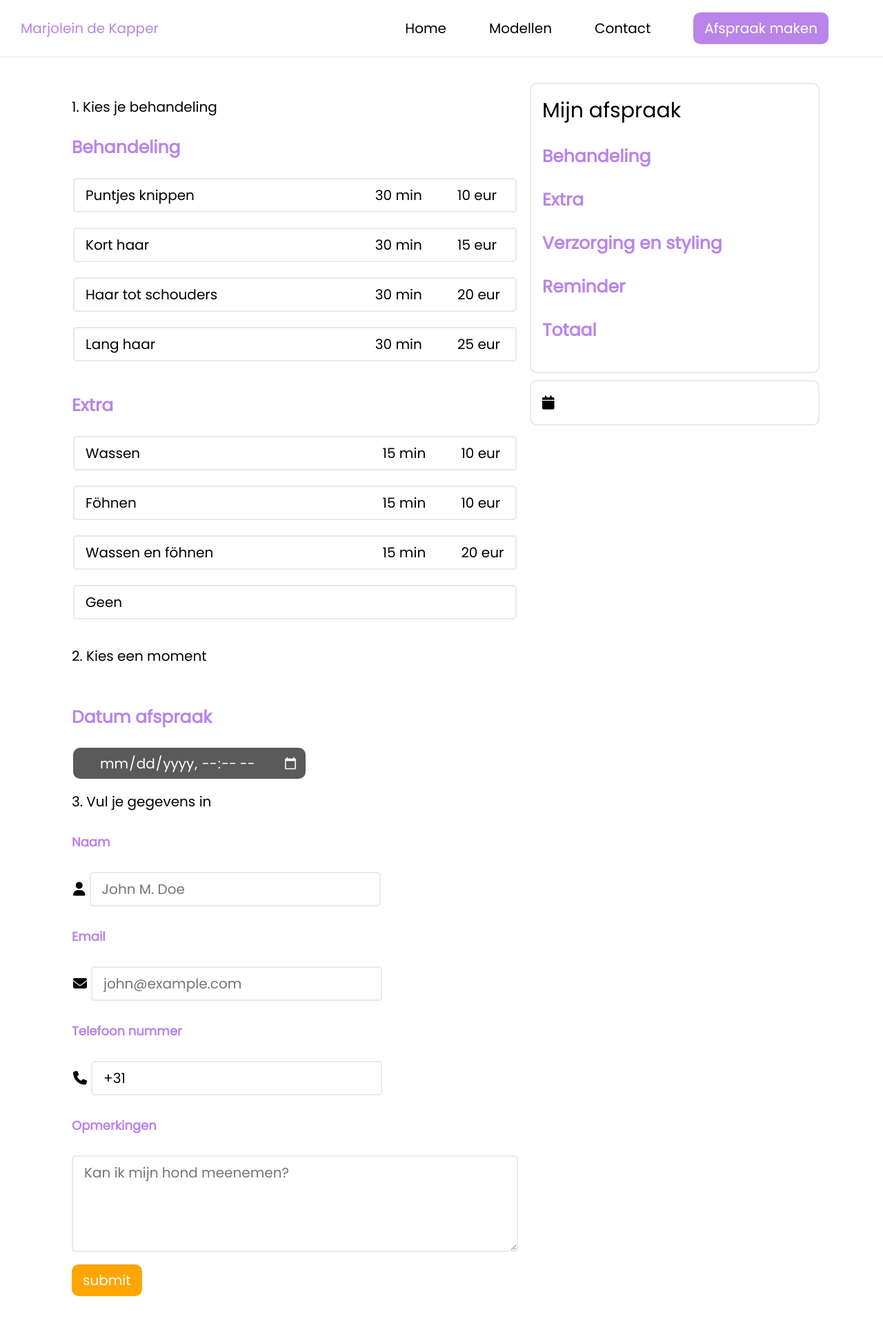
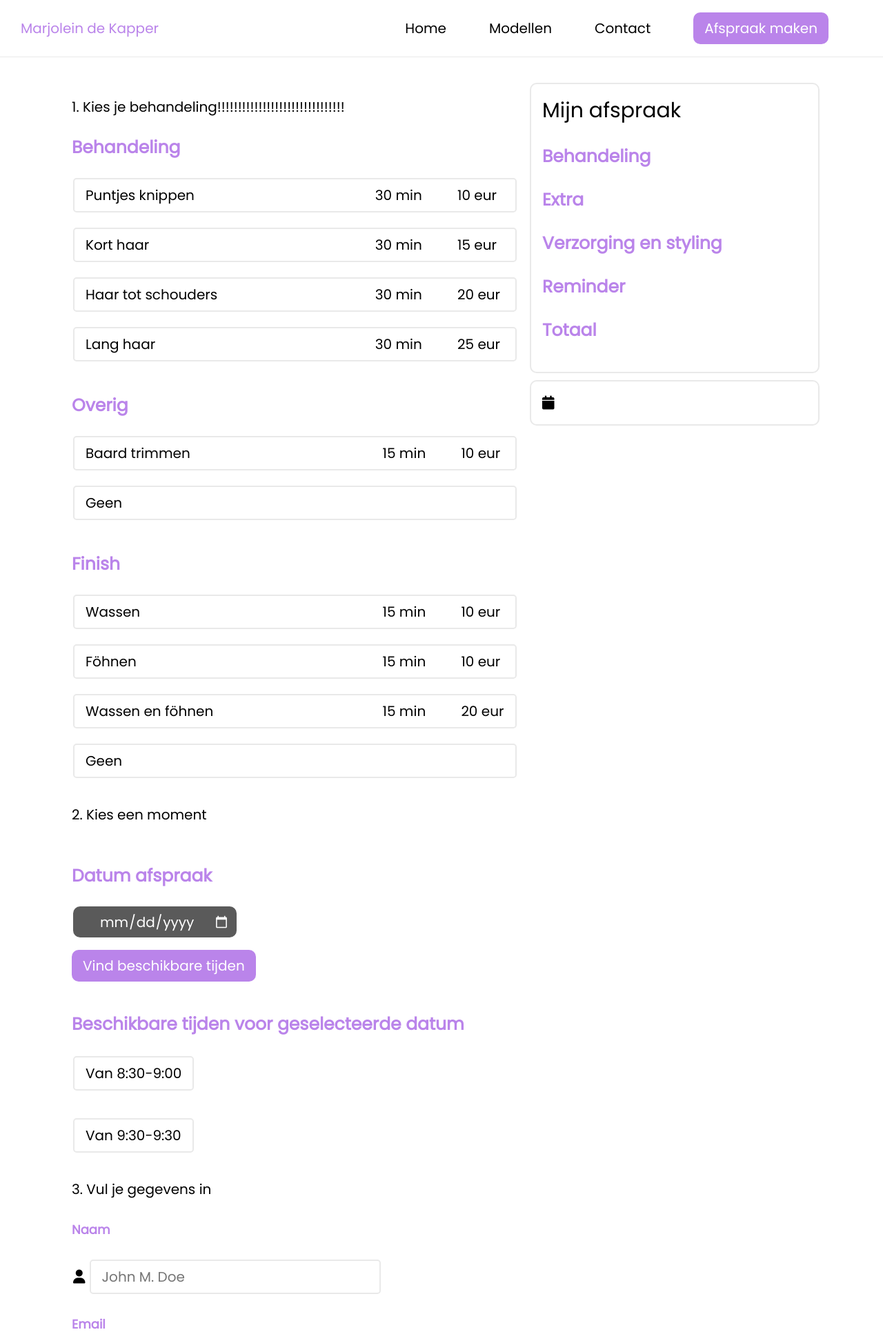
Before and after one commit to ThijmenH01/KapperMarjolein2.0, a PHP site: page /reserveren.php in a window 1280 px wide. Shown: the top 1931 px of the page at 69% size. Before the commit the page ends 1879 px from the top, so only its background shows below. Run offline with PHP 8.4, Linux system fonts and the light colour scheme; data that the repository does not hold is empty.

Commit message:
code bei reserveringspage

```diff
--- a/reserveren.php
+++ b/reserveren.php
@@ -65,9 +65,9 @@ include("db.php");
     <div class="reserveringspage">
       <div>
         <form action="reserverenFolder/add.php" method="POST">
-          <p>1. Kies je behandeling</p>
+        <p>1. Kies je behandeling!!!!!!!!!!!!!!!!!!!!!!!!!!!!!!!</p>
         <h3>Behandeling</h3>
-            <input type="radio" id="puntjes knippen" name="serviceKapper" value="Puntjes knippen" required onclick="myFunction(); calc();">
+        <input class="datatime" type="radio" id="puntjes knippen" name="keuzebehandeling" value="Puntjes knippen,30,10" required onclick="myFunction(); calc();">
         <label class="labelforbutton" for="puntjes knippen">
           <div>Puntjes knippen</div>
           <div class="infoforbutton">
@@ -75,7 +75,7 @@ include("db.php");
             <div>10 eur</div>
           </div>
         </label><br>
-            <input type="radio" id="kort haar" name="serviceKapper" value="Kort haar" onclick="myFunction(); calc();">
+        <input class="datatime" type="radio" id="kort haar" name="keuzebehandeling" value="Kort haar,30,15" onclick="myFunction(); calc();">
         <label class="labelforbutton" for="kort haar">
           <div>Kort haar</div>
           <div class="infoforbutton">
@@ -83,7 +83,7 @@ include("db.php");
             <div>15 eur</div>
           </div>
         </label><br>
-            <input type="radio" id="haar tot schouders" name="serviceKapper" value="Haar tot schouders" onclick="myFunction(); calc();">
+        <input class="datatime" type="radio" id="haar tot schouders" name="keuzebehandeling" value="Haar tot schouders,30,20" onclick="myFunction(); calc();">
         <label class="labelforbutton" for="haar tot schouders">
           <div>Haar tot schouders</div>
           <div class="infoforbutton">
@@ -91,7 +91,7 @@ include("db.php");
             <div>20 eur</div>
           </div>
         </label><br>
-            <input type="radio" id="lang haar" name="serviceKapper" value="Lang haar" onclick="myFunction(); calc();">
+        <input class="datatime" type="radio" id="lang haar" name="keuzebehandeling" value="Lang haar,30,25" onclick="myFunction(); calc();">
         <label class="labelforbutton" for="lang haar">
           <div>Lang haar</div>
           <div class="infoforbutton">
@@ -100,8 +100,26 @@ include("db.php");
           </div>
         </label><br>
 
-            <h3>Extra</h3>
-            <input type="radio" id="wassen" name="servicescategorie" value="7" required onclick="myFunction(); calc();">
+
+        <h3>Overig</h3>
+        <input class="datatime" type="radio" id="baard trimmen" name="keuzebehandelingoverig" value="Baard trimmen,15,10" required onclick="myFunction(); calc();">
+        <label class="labelforbutton" for="baard trimmen">
+          <div>Baard trimmen</div>
+          <div class="infoforbutton">
+            <div>15 min</div>
+            <div>10 eur</div>
+          </div>
+        </label><br>
+        <input class="datatime" type="radio" id="geen" name="keuzebehandelingoverig" value="Geen,0,0" onclick="myFunction(); calc();">
+        <label class="labelforbutton" for="geen">
+          <div>Geen</div>
+          <div class="infoforbutton">
+          </div>
+        </label><br>
+
+
+        <h3>Finish</h3>
+        <input class="datatime" type="radio" id="wassen" name="keuzefinish" value="Wassen,15,10" required onclick="myFunction(); calc();">
         <label class="labelforbutton" for="wassen">
           <div>Wassen</div>
           <div class="infoforbutton">
@@ -110,7 +128,8 @@ include("db.php");
           </div>
         </label><br>
 
-            <input type="radio" id="föhnen" name="servicescategorie" value="8" required onclick="myFunction(); calc();">
+
+        <input class="datatime" type="radio" id="föhnen" name="keuzefinish" value="Föhnen,15,10" required onclick="myFunction(); calc();">
         <label class="labelforbutton" for="föhnen">
           <div>Föhnen</div>
           <div class="infoforbutton">
@@ -118,7 +137,10 @@ include("db.php");
             <div>10 eur</div>
           </div>
         </label><br>
-            <input type="radio" id="wassen en föhnen" name="servicescategorie" value="9" onclick="myFunction(); calc();">
+
+
+
+        <input class="datatime" type="radio" id="wassen en föhnen" name="keuzefinish" value="Wassen en föhnen,15,20" onclick="myFunction(); calc();">
         <label class="labelforbutton" for="wassen en föhnen">
           <div>Wassen en föhnen</div>
           <div class="infoforbutton">
@@ -126,7 +148,8 @@ include("db.php");
             <div>20 eur</div>
           </div>
         </label><br>
-            <input type="radio" id="geen " name="servicescategorie" value="11" required onclick="myFunction(); calc();">
+
+        <input class="datatime" type="radio" id="geen " name="keuzefinish" value="Geen,0,0" required onclick="myFunction(); calc();">
         <label class="labelforbutton" for="geen ">
           <div>Geen</div>
           <div class="infoforbutton">
@@ -137,32 +160,54 @@ include("db.php");
 
 
         <p>2. Kies een moment</p>
-          <label for="afspraakdatum">
-            <h3>Datum afspraak</h3>
-          </label>
-          <input type="datetime-local" id="afspraakdatum" name="afspraakdatum" value=" <?php echo date('Y-m-d H:i:s'); ?> " min="09:00" max="18:00"><br><br>
+          <label for="afspraakdatum"><h3>Datum afspraak</h3></label>
+          <input type="date" id="afspraakdatum" name="afspraakdatum"
+          value=" <?php echo date('Y-m-d');?> "
+          min="<?php echo date('Y-m-d');?>" max="2024-11-011" required/><br><br>
+          <input type="button" id="buttondatum" value="Vind beschikbare tijden"><br><br>
+
+        <h3>Beschikbare tijden voor geselecteerde datum</h3>
+
+      <!-- div voor node -->
+       <div class="tijdendisplay" >
+       </div>
+      <!-- div voor node -->
+        <input type="radio" id="keuzetijd" name="keuzetijd" value="8:30-9:00"  onclick="myFunction()">
+        <label class="labelforbuttonshort" for="8:30-9:00">Van 8:30-9:00</label><br><br>
+        <input type="radio" id="9:00-9:30" name="keuzetijd" value="9:00-9:30,0,0"  onclick="myFunction()">
+        <label class="labelforbuttonshort" for="9:00-9:30">Van 9:30-9:30</label><br><br>
+
 
         <p>3. Vul je gegevens in</p>
         <h5>Naam</h5>
-          <label for=" fname"><i class="fa fa-user"></i></label>
-          <input type="text" id="fname" name="naam" placeholder="John M. Doe" required>
+        <label for="fname"><i class="fa fa-user"></i></label>
+        <input type="text" id="fname" name="firstname" placeholder="John M. Doe" required>
 
         <h5>Email</h5>
         <label for="email"><i class="fa fa-envelope"></i></label>
         <input type="text" id="email" name="email" placeholder="john@example.com" required>
+        <span class="error">* <?php echo $emailErr;?></span>
 
         <h5>Telefoon nummer</h5>
         <label for="phone"> <i class="fa-solid fa-phone"></i></label>
-          <input type="text" id="phone" name="telefoon" value="+31" placeholder="06 12345678" required>
+        <input type="text" id="phone" name="address" placeholder="06 12345678" required>
 
+        <h5>Wil je graag 24 uur van tevoren een reminder ontvangen van de afspraak?</h5>
+          <input type="radio" id="via mail" name="keuzereminder" value="Via mail,0,0" onclick="myFunction()">
+          <label class="labelforbuttonshort" for="via mail">Ja, via mail</label><br>
+          <input type="radio" id="via sms" name="keuzereminder" value="Via SMS,0,0" onclick="myFunction()">
+          <label class="labelforbuttonshort" for="via sms">Ja, via SMS</label><br>
+        <input type="radio" id="nee" name="keuzereminder" value="Nee,0,0" onclick="myFunction()">
+        <label class="labelforbuttonshort" for="nee">Nee, bedankt</label><br><br>
 
         <h5>Opmerkingen</h5>
-          <textarea id="note" name="notities" placeholder="Kan ik mijn hond meenemen?" rows="4" cols="35"></textarea><br>
+        <textarea id="note" name="opmerkingen" placeholder="Kan ik mijn hond meenemen?" rows="4" cols="35"></textarea><br>
 
-          <input type="submit" id="submit" name="submit" value="submit"><br><br>
+        <input type="submit" id="submit" value="Bevestigen"><br><br>
 
       </form>
 </div>
+
 
 
 
```
Lines whose indentation alone changed are shown as unchanged.
